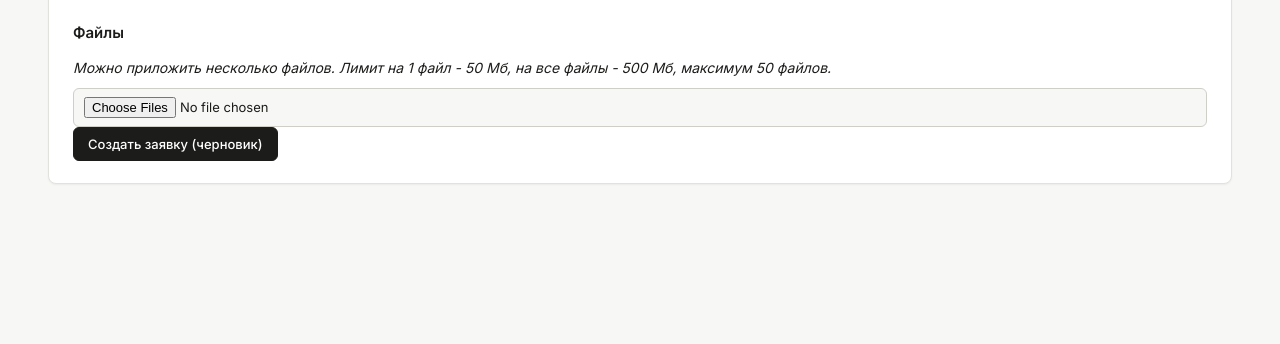
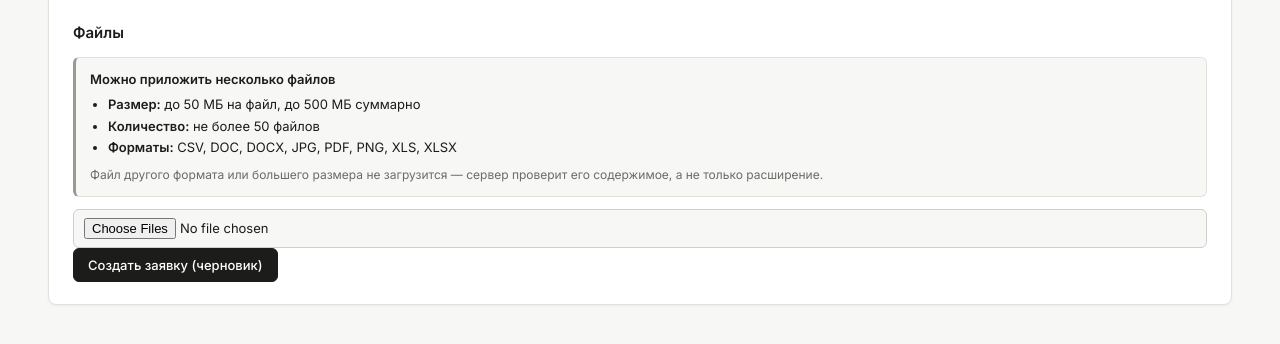
Before and after one commit to srg888/paytracker, a FastAPI app: template app/templates/request_new.html in a window 1280 px wide. Shown: the part 325-669 px from the top of the page. Run offline with FastAPI, Linux system fonts and the light colour scheme; the template is opened without the code that fills it, so the values that code supplies are empty; parts of the project's set-up code (start-up, migrations or seed data) failed here and were passed over.

Commit message:
ui: подсказка о загрузке файлов — показать допустимые форматы и брать лимиты из констант
Было: «Можно приложить несколько файлов. Лимит на 1 файл - 50 Мб, на все файлы -
500 Мб, максимум 50 файлов» — мелким курсивом, без перечня разрешённых форматов
(о них пользователь узнавал только после отказа сервера), а числа были вписаны
в шаблон вручную и могли разойтись с константами MAX_FILE_SIZE/MAX_TOTAL_SIZE/MAX_FILES.

- в Jinja передаются upload_max_file / upload_max_total / upload_max_files /
  upload_formats, вычисленные из тех же констант, что проверяют загрузку
- перечень форматов — из ALLOWED_FILE_EXTENSIONS, jpg/jpeg не дублируются
- блок оформлен как .hint: заголовок, список (размер/количество/форматы) и
  примечание, что сервер проверяет содержимое файла, а не только расширение
- такие же компактные подсказки добавлены на страницу заявки — в блоки загрузки
  документа и вложения к комментарию (там их раньше не было вовсе)

```diff
--- a/app/main.py
+++ b/app/main.py
@@ -325,6 +325,36 @@ def _static_version(filename: str) -> str:
 
 
 templates.env.globals["static_version"] = _static_version
+
+
+def _human_size(num_bytes: int) -> str:
+    """Размер в человекочитаемом виде для подсказок в интерфейсе."""
+    mb = num_bytes / (1024 * 1024)
+    if mb >= 1:
+        return f"{mb:g} МБ"
+    return f"{num_bytes / 1024:g} КБ"
+
+
+# Подсказки о лимитах загрузки берутся из тех же констант, что и проверки
+# на сервере, — текст в интерфейсе не может разойтись с реальными правилами.
+templates.env.globals["upload_max_file"] = _human_size(MAX_FILE_SIZE)
+templates.env.globals["upload_max_total"] = _human_size(MAX_TOTAL_SIZE)
+templates.env.globals["upload_max_files"] = MAX_FILES
+
+
+def _formats_hint() -> str:
+    """Перечень допустимых форматов для подсказки: расширения из того же
+    множества, что проверяет сервер, без смысловых дублей (jpg/jpeg)."""
+    exts = [e.lstrip(".").upper() for e in sorted(ALLOWED_FILE_EXTENSIONS)]
+    merged: list[str] = []
+    for ext in exts:
+        if ext == "JPEG" and "JPG" in exts:
+            continue  # показываем как «JPG», не дублируя «JPEG»
+        merged.append(ext)
+    return ", ".join(merged)
+
+
+templates.env.globals["upload_formats"] = _formats_hint()
 
 def render(request: Request, template: str, db: Session, **context):
     current_user = get_current_user(request, db)
--- a/app/static/style.css
+++ b/app/static/style.css
@@ -268,6 +268,43 @@ input[type="date"] { font-family: inherit; }
     display: grid;
     grid-template-columns: 1fr 1fr;
     gap: 0 16px;
+}
+
+/* ---------- подсказки (лимиты загрузки и т.п.) ---------- */
+.hint {
+    margin: 0 0 12px;
+    padding: 12px 14px;
+    background: #f7f7f5;
+    border: 1px solid #e2e2dd;
+    border-left: 3px solid #9a9a93;
+    border-radius: 6px;
+    font-size: 13px;
+    line-height: 1.5;
+    color: #1c1c1a;
+}
+.hint-title {
+    margin: 0 0 6px;
+    font-weight: 600;
+    font-size: 13px;
+    color: #1c1c1a;
+}
+.hint-list {
+    margin: 0;
+    padding-left: 18px;
+    list-style: disc;
+}
+.hint-list li { margin: 2px 0; }
+.hint-list strong { font-weight: 600; }
+.hint-note {
+    margin: 8px 0 0;
+    font-size: 12px;
+    color: #6b6b66;
+}
+.hint-inline {
+    margin: 4px 0 10px;
+    font-size: 12px;
+    line-height: 1.45;
+    color: #6b6b66;
 }
 
 /* ---------- таблицы ---------- */
--- a/app/templates/request_detail.html
+++ b/app/templates/request_detail.html
@@ -305,6 +305,7 @@
         </select>
         <label>ФАЙЛ</label>
         <input type="file" name="file" required>
+        <p class="hint-inline">До {{ upload_max_file }} на файл, до {{ upload_max_total }} суммарно, не более {{ upload_max_files }} файлов. Форматы: {{ upload_formats }}.</p>
         <button type="submit">[ ЗАГРУЗИТЬ ]</button>
     </form>
     {% endif %}
@@ -361,6 +362,7 @@
     <form method="post" action="/requests/{{ req.id }}/comments" enctype="multipart/form-data">
         <textarea name="content" rows="2" placeholder="КОММЕНТАРИЙ..." required></textarea>
         <input type="file" name="file" style="margin:8px 0">
+        <p class="hint-inline">До {{ upload_max_file }} на файл. Форматы: {{ upload_formats }}.</p>
         <button type="submit">[ ОТПРАВИТЬ ]</button>
     </form>
 </div>
--- a/app/templates/request_new.html
+++ b/app/templates/request_new.html
@@ -138,7 +138,15 @@
     {% endif %}
 
     <h3>Файлы</h3>
-    <p><i>Можно приложить несколько файлов. Лимит на 1 файл - 50 Мб, на все файлы - 500 Мб, максимум 50 файлов.</i></p>
+    <div class="hint">
+        <p class="hint-title">Можно приложить несколько файлов</p>
+        <ul class="hint-list">
+            <li><strong>Размер:</strong> до {{ upload_max_file }} на файл, до {{ upload_max_total }} суммарно</li>
+            <li><strong>Количество:</strong> не более {{ upload_max_files }} файлов</li>
+            <li><strong>Форматы:</strong> {{ upload_formats }}</li>
+        </ul>
+        <p class="hint-note">Файл другого формата или большего размера не загрузится — сервер проверит его содержимое, а не только расширение.</p>
+    </div>
 
     {% if editing and req.documents %}
     <ul>
```
